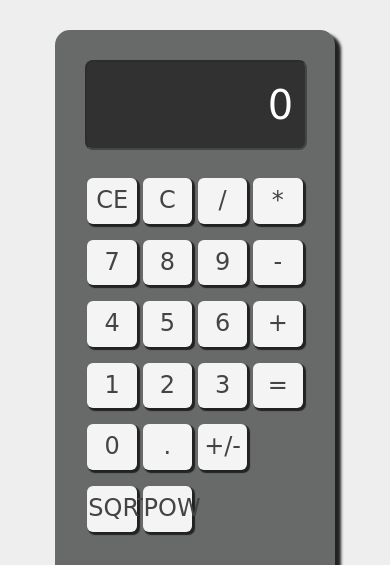
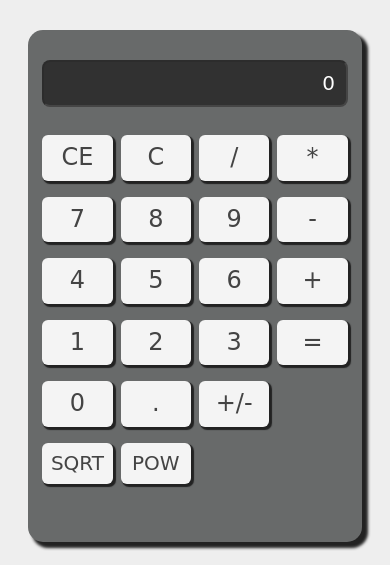
Before and after one commit to mig-marina/calculator, a plain HTML site: page index.html in a window 390 px wide. Shown: the top 565 px of the page. Drawn offline with nearby package versions, Linux system fonts and the light colour scheme; a web font is replaced by a local one.

Commit message:
feat: update @media-style

```diff
--- a/css/style.css
+++ b/css/style.css
@@ -118,8 +118,20 @@ h1 {
 	}
 }
 @media screen and (max-width: 800px) {
-	.calc {
-		width: 80%;
+	.calc,
+	.info {
+		width: 95%;
+	}
+	.btn-m {
+		font-size: 20px;
+	}
+	.calc-display-input {
+		padding: 10px;
+		font-size: 20px;
+		letter-spacing: 1px;
+	}
+	.wrap-calc {
+		padding: 30px 10px;
 	}
 }
 
--- a/index.html
+++ b/index.html
@@ -87,10 +87,10 @@
 						</div>
 						<div class="calc-row clear">
 							<div>
-								<button type="button" class="operator btn btn-hover-orange">sqrt</button>
+								<button type="button" class="operator btn btn-hover-orange btn-m">sqrt</button>
 							</div>
 							<div>
-								<button type="button" class="operator btn btn-hover-orange">pow</button>
+								<button type="button" class="operator btn btn-hover-orange btn-m">pow</button>
 							</div>
 						</div><!--end calc-row-->
 					</div><!--end calc-elements-->
```
